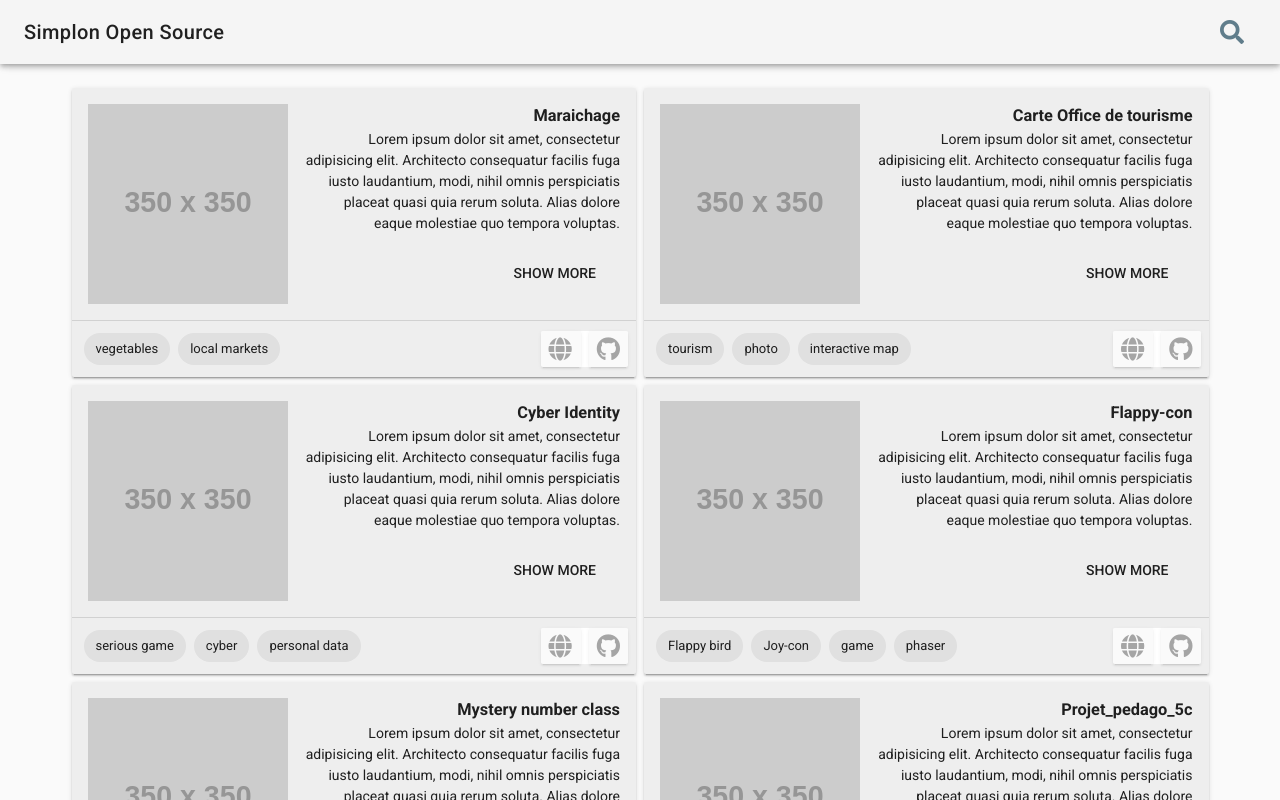
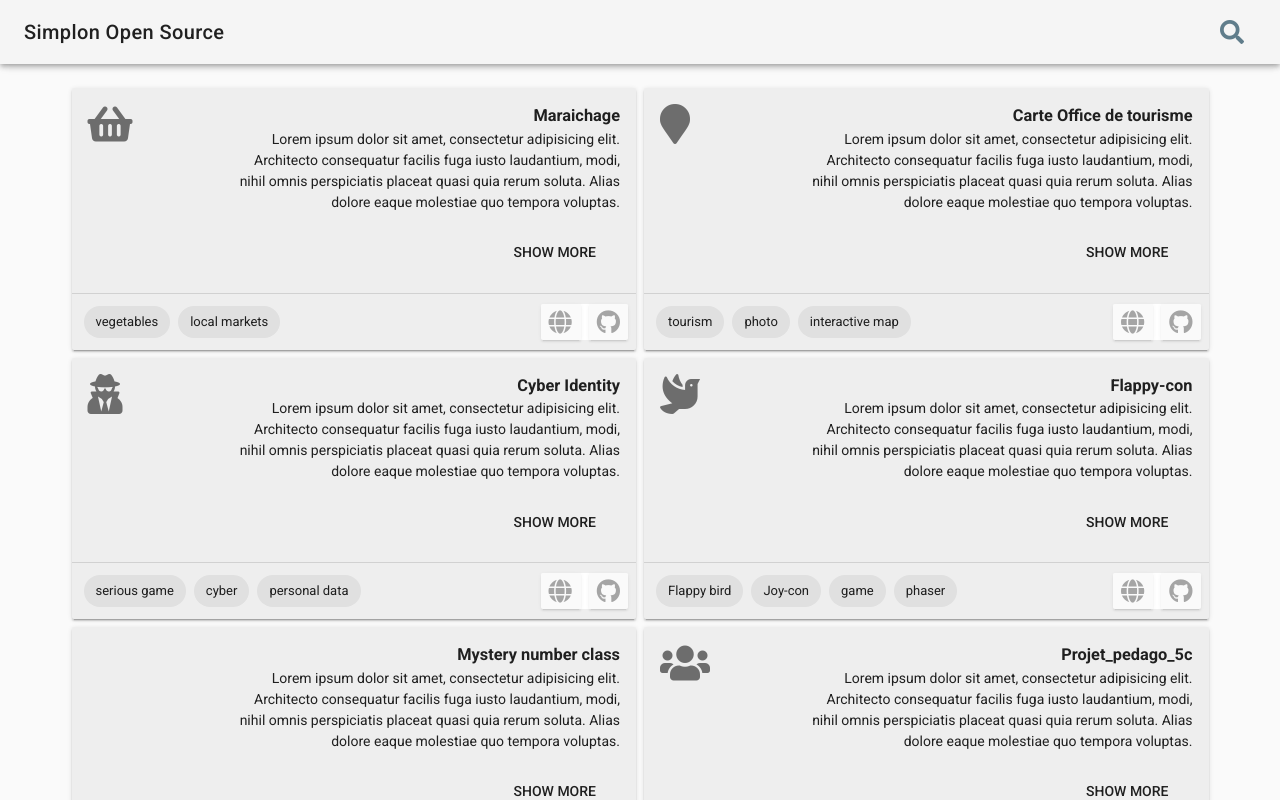
Before and after one commit to ldevernay/sos-vue, a Vue app: page /#/ in a window 1280 px wide. Shown: the top 800 px of the page. Built offline with nearby package versions, Linux system fonts and the light colour scheme.

Commit message:
implemented icons on projet cards

```diff
--- a/src/components/ProjectList.vue
+++ b/src/components/ProjectList.vue
@@ -5,10 +5,10 @@
         <v-card color="grey lighten-3">
           <v-card-title>
             <v-layout row>
-              <v-flex xs3>
-                <v-img height="200" width="200" src="https://via.placeholder.com/350x350"/>
+              <v-flex xs1>
+                <v-icon x-large>{{project.icon}}</v-icon>
               </v-flex>
-              <v-flex xs9 class="text-xs-right">
+              <v-flex xs11 class="text-xs-right">
                 <h3>{{ project.name }}</h3>
                 <p>Lorem ipsum dolor sit amet, consectetur adipisicing elit. Architecto consequatur facilis fuga iusto laudantium, modi, nihil omnis perspiciatis placeat quasi quia rerum soluta. Alias dolore eaque molestiae quo tempora voluptas.</p>
                 <v-btn flat @click="linkToProject(project.id)">Show more</v-btn>
```
